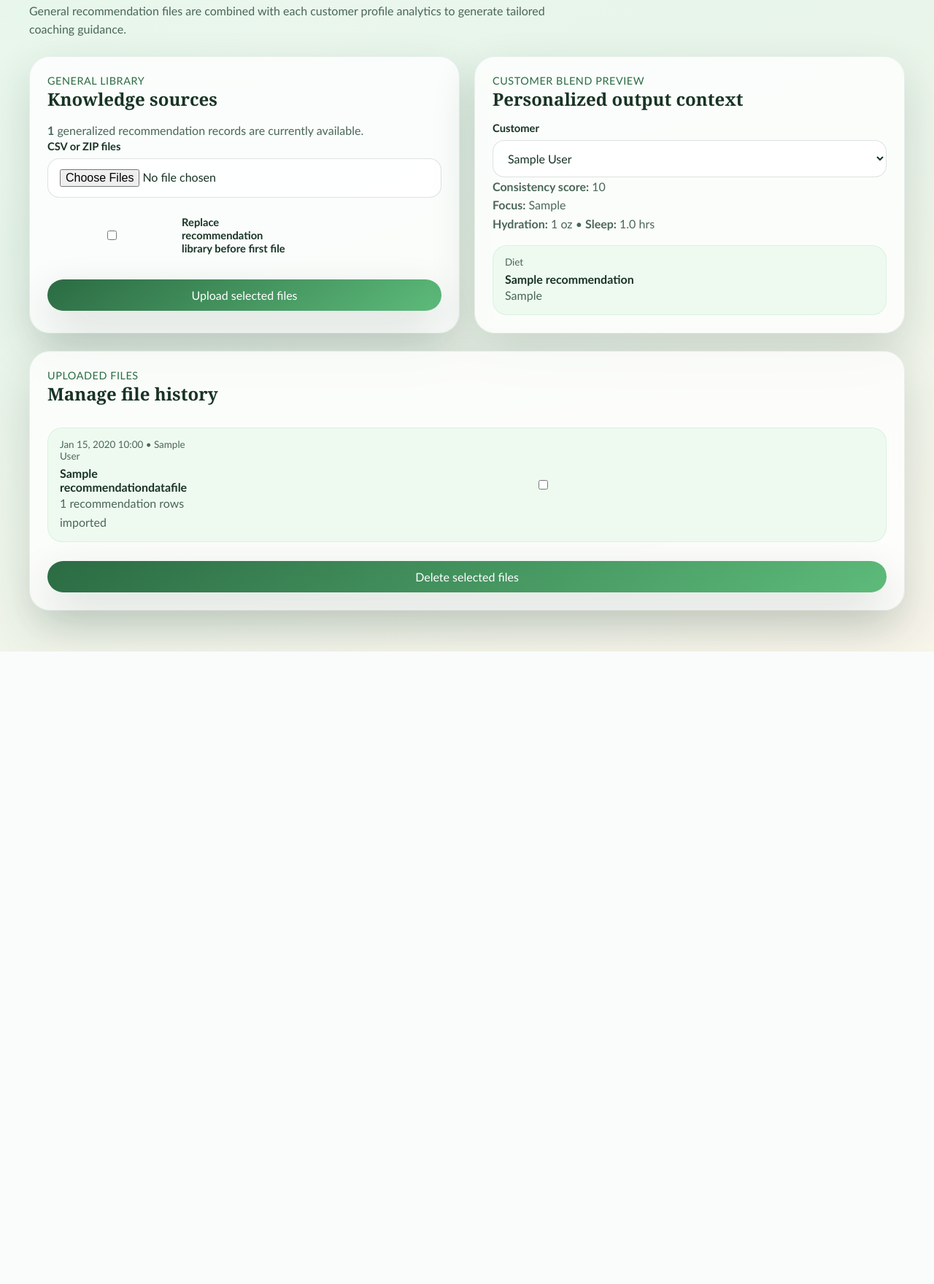
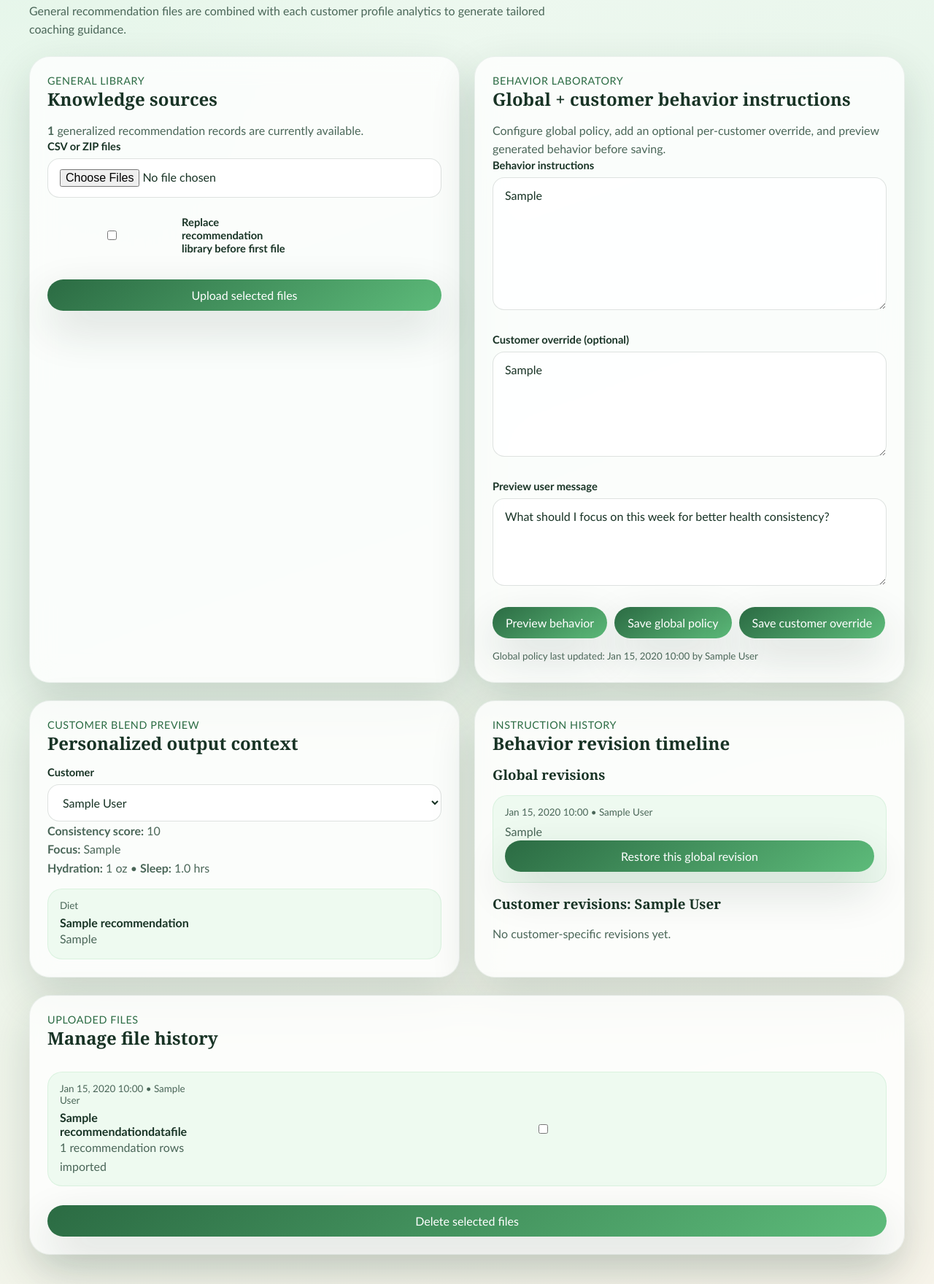
Before and after one commit to eskinn101/is4460-project, a Django app: page /employee/recommendation-files/ in a window 1280 px wide. Shown: the part 277-2037 px from the top of the page at 73% size. Before the commit the page ends 1170 px from the top, so only its background shows below. Run offline with Django 5.2, Linux system fonts and the light colour scheme; a user stored in the database is signed in; tables that the repository leaves empty hold one stand-in row (values such as "Sample post"); some libraries are stand-ins or nearby versions.

Commit message:
Large update on DB editor for HR

```diff
--- a/core/admin.py
+++ b/core/admin.py
@@ -1,7 +1,7 @@
 from django.contrib import admin
 from django.contrib.auth.admin import UserAdmin as DjangoUserAdmin
 
-from .models import ChatMessage, HealthGoal, HealthProfile, MealEntry, Recommendation, RecommendationDataFile, User
+from .models import BotBehaviorConfig, BotBehaviorRevision, ChatMessage, CustomerBotBehaviorOverride, HealthGoal, HealthProfile, MealEntry, Recommendation, RecommendationDataFile, User
 
 
 @admin.register(User)
@@ -15,4 +15,7 @@ admin.site.register(HealthGoal)
 admin.site.register(MealEntry)
 admin.site.register(Recommendation)
 admin.site.register(RecommendationDataFile)
+admin.site.register(BotBehaviorConfig)
+admin.site.register(CustomerBotBehaviorOverride)
+admin.site.register(BotBehaviorRevision)
 admin.site.register(ChatMessage)
--- a/core/forms.py
+++ b/core/forms.py
@@ -1,7 +1,7 @@
 from django import forms
 from django.utils import timezone
 
-from .models import ChatMessage, HealthProfile, MealEntry, Recommendation, User, Workout
+from .models import BotBehaviorConfig, ChatMessage, CustomerBotBehaviorOverride, HealthProfile, MealEntry, Recommendation, User, Workout
 
 
 class LoginForm(forms.Form):
@@ -173,6 +173,34 @@ class RecommendationMultiImportForm(forms.Form):
         return uploaded_files
 
 
+class BotBehaviorConfigForm(forms.ModelForm):
+    class Meta:
+        model = BotBehaviorConfig
+        fields = ["instructions"]
+        widgets = {
+            "instructions": forms.Textarea(
+                attrs={
+                    "rows": 8,
+                    "placeholder": "Example: prioritize hydration and sleep guidance first, keep responses under 120 words, and avoid medical advice.",
+                }
+            ),
+        }
+
+
+class CustomerBotBehaviorOverrideForm(forms.ModelForm):
+    class Meta:
+        model = CustomerBotBehaviorOverride
+        fields = ["instructions"]
+        widgets = {
+            "instructions": forms.Textarea(
+                attrs={
+                    "rows": 6,
+                    "placeholder": "Optional override for this customer: for example, emphasize sleep consistency before exercise tips.",
+                }
+            ),
+        }
+
+
 class ChatForm(forms.Form):
     channel = forms.ChoiceField(choices=ChatMessage.Channels.choices, widget=forms.HiddenInput())
     message = forms.CharField(widget=forms.Textarea(attrs={"rows": 4}))
--- a/core/views.py
+++ b/core/views.py
@@ -13,9 +13,9 @@ from django.db import transaction
 from django.utils import timezone
 from django.views.decorators.http import require_http_methods
 
-from .forms import AccountManagementForm, ChatForm, CustomerLoginForm, CustomerRegistrationForm, EmployeeLoginForm, EmployeeRegistrationForm, HealthProfileForm, MealEntryForm, ProfileForm, RecommendationForm, RecommendationMultiImportForm, WorkoutForm
-from .models import ChatMessage, HealthGoal, HealthProfile, Recommendation, RecommendationDataFile, User, Workout
-from .services import build_ai_guidance, build_chat_response, customer_analytics, customer_summary_payload, relevant_recommendations
+from .forms import AccountManagementForm, BotBehaviorConfigForm, ChatForm, CustomerBotBehaviorOverrideForm, CustomerLoginForm, CustomerRegistrationForm, EmployeeLoginForm, EmployeeRegistrationForm, HealthProfileForm, MealEntryForm, ProfileForm, RecommendationForm, RecommendationMultiImportForm, WorkoutForm
+from .models import BotBehaviorConfig, BotBehaviorRevision, ChatMessage, CustomerBotBehaviorOverride, HealthGoal, HealthProfile, Recommendation, RecommendationDataFile, User, Workout
+from .services import bot_behavior_instructions, build_ai_guidance, build_chat_response, customer_analytics, customer_summary_payload, relevant_recommendations
 
 
 PARTNER_DATA = [
@@ -549,12 +549,24 @@ def employee_dashboard(request):
 @require_http_methods(["GET", "POST"])
 def recommendation_files_view(request):
 	import_form = RecommendationMultiImportForm()
+	behavior_config = BotBehaviorConfig.objects.order_by("id").first() or BotBehaviorConfig.objects.create()
+	behavior_form = BotBehaviorConfigForm(instance=behavior_config, prefix="global")
 	selected_customer_id = request.GET.get("customer")
 	customers = User.objects.filter(role=User.Roles.CUSTOMER).order_by("first_name", "username")
 	selected_customer = customers.filter(pk=selected_customer_id).first() if selected_customer_id else customers.first()
+	selected_override = CustomerBotBehaviorOverride.objects.filter(user=selected_customer).first() if selected_customer else None
+	customer_behavior_form = CustomerBotBehaviorOverrideForm(instance=selected_override, prefix="customer")
+	preview_message = "What should I focus on this week for better health consistency?"
+	preview_output = None
 
 	if request.method == "POST":
 		action = None
+		post_customer_id = request.POST.get("customer_id")
+		if post_customer_id:
+			candidate_customer = customers.filter(pk=post_customer_id).first()
+			if candidate_customer:
+				selected_customer = candidate_customer
+				selected_override = CustomerBotBehaviorOverride.objects.filter(user=selected_customer).first()
 		try:
 			action = request.POST.get("action")
 		except RequestDataTooBig:
@@ -632,14 +644,136 @@ def recommendation_files_view(request):
 			messages.success(request, f"Deleted {deleted_count} file(s).")
 			return redirect("recommendation_files")
 
+		elif action == "save_behavior_instructions":
+			if not _is_hr_or_superuser(request.user):
+				messages.error(request, "Only HR or superusers can update bot behavior instructions.")
+				return redirect("recommendation_files")
+
+			behavior_form = BotBehaviorConfigForm(request.POST, instance=behavior_config, prefix="global")
+			customer_behavior_form = CustomerBotBehaviorOverrideForm(instance=selected_override, prefix="customer")
+			if behavior_form.is_valid():
+				updated_behavior = behavior_form.save(commit=False)
+				updated_behavior.updated_by = request.user
+				updated_behavior.save()
+				BotBehaviorRevision.objects.create(
+					scope=BotBehaviorRevision.Scopes.GLOBAL,
+					instructions=updated_behavior.instructions,
+					updated_by=request.user,
+				)
+				messages.success(request, "Bot behavior instructions updated.")
+				return redirect("recommendation_files")
+
+		elif action == "save_customer_behavior_override":
+			if not _is_hr_or_superuser(request.user):
+				messages.error(request, "Only HR or superusers can update customer behavior overrides.")
+				return redirect("recommendation_files")
+			if selected_customer is None:
+				messages.error(request, "Select a customer before saving an override.")
+				return redirect("recommendation_files")
+
+			behavior_form = BotBehaviorConfigForm(instance=behavior_config, prefix="global")
+			customer_behavior_form = CustomerBotBehaviorOverrideForm(request.POST, instance=selected_override, prefix="customer")
+			if customer_behavior_form.is_valid():
+				updated_override = customer_behavior_form.save(commit=False)
+				updated_override.user = selected_customer
+				updated_override.updated_by = request.user
+				updated_override.save()
+				BotBehaviorRevision.objects.create(
+					scope=BotBehaviorRevision.Scopes.CUSTOMER,
+					customer=selected_customer,
+					instructions=updated_override.instructions,
+					updated_by=request.user,
+				)
+				messages.success(request, "Customer behavior override updated.")
+				return redirect(f"{request.path}?customer={selected_customer.pk}")
+
+		elif action == "preview_behavior":
+			if selected_customer is None:
+				messages.error(request, "Select a customer before previewing behavior.")
+			else:
+				behavior_form = BotBehaviorConfigForm(request.POST, instance=behavior_config, prefix="global")
+				customer_behavior_form = CustomerBotBehaviorOverrideForm(request.POST, instance=selected_override, prefix="customer")
+				preview_message = request.POST.get("preview_message", preview_message).strip() or preview_message
+				if behavior_form.is_valid() and customer_behavior_form.is_valid():
+					preview_policy = bot_behavior_instructions(
+						user=selected_customer,
+						global_instructions=behavior_form.cleaned_data["instructions"],
+						customer_override=customer_behavior_form.cleaned_data["instructions"],
+					)
+					preview_output = build_ai_guidance(
+						selected_customer,
+						analytics=customer_analytics(selected_customer),
+						recommendations=relevant_recommendations(selected_customer),
+						incoming_message=preview_message,
+						purpose="behavior_preview",
+						behavior_instruction_override=preview_policy,
+					)
+				else:
+					messages.error(request, "Fix behavior form errors before previewing.")
+
+		elif action == "restore_behavior_revision":
+			if not _is_hr_or_superuser(request.user):
+				messages.error(request, "Only HR or superusers can restore behavior revisions.")
+				return redirect("recommendation_files")
+
+			revision_id = request.POST.get("revision_id")
+			revision = get_object_or_404(BotBehaviorRevision, pk=revision_id)
+
+			if revision.scope == BotBehaviorRevision.Scopes.GLOBAL:
+				behavior_config.instructions = revision.instructions
+				behavior_config.updated_by = request.user
+				behavior_config.save()
+				BotBehaviorRevision.objects.create(
+					scope=BotBehaviorRevision.Scopes.GLOBAL,
+					instructions=behavior_config.instructions,
+					updated_by=request.user,
+				)
+				messages.success(request, "Global behavior policy restored from revision.")
+				return redirect("recommendation_files")
+
+			restored_customer = revision.customer
+			if restored_customer is None:
+				messages.error(request, "Selected customer revision is missing its target customer.")
+				return redirect("recommendation_files")
+
+			restored_override, _ = CustomerBotBehaviorOverride.objects.get_or_create(user=restored_customer)
+			restored_override.instructions = revision.instructions
+			restored_override.updated_by = request.user
+			restored_override.save()
+			BotBehaviorRevision.objects.create(
+				scope=BotBehaviorRevision.Scopes.CUSTOMER,
+				customer=restored_customer,
+				instructions=restored_override.instructions,
+				updated_by=request.user,
+			)
+			messages.success(request, "Customer behavior override restored from revision.")
+			return redirect(f"{request.path}?customer={restored_customer.pk}")
+
+		if action not in {"preview_behavior", "save_behavior_instructions", "save_customer_behavior_override"}:
+			behavior_form = BotBehaviorConfigForm(instance=behavior_config, prefix="global")
+			customer_behavior_form = CustomerBotBehaviorOverrideForm(instance=selected_override, prefix="customer")
+
 	selected_analytics = customer_analytics(selected_customer) if selected_customer else None
 	selected_recommendations = relevant_recommendations(selected_customer, limit=5) if selected_customer else []
+	global_revisions = BotBehaviorRevision.objects.filter(scope=BotBehaviorRevision.Scopes.GLOBAL).select_related("updated_by")[:8]
+	customer_revisions = (
+		BotBehaviorRevision.objects.filter(scope=BotBehaviorRevision.Scopes.CUSTOMER, customer=selected_customer).select_related("updated_by")[:8]
+		if selected_customer
+		else []
+	)
 
 	return render(
 		request,
 		"core/recommendation_files.html",
 		{
 			"import_form": import_form,
+			"behavior_form": behavior_form,
+			"customer_behavior_form": customer_behavior_form,
+			"behavior_config": behavior_config,
+			"global_revisions": global_revisions,
+			"customer_revisions": customer_revisions,
+			"preview_message": preview_message,
+			"preview_output": preview_output,
 			"uploaded_files": RecommendationDataFile.objects.select_related("uploaded_by").all(),
 			"customers": customers,
 			"selected_customer": selected_customer,
--- /dev/null
+++ b/media/recommendation_uploads/recommendations.csv
@@ -0,0 +1,3 @@
+title,category,guidance,analytics_focus
+Hydration Reset,Wellness,Drink water before each meal,hydration
+Strength Basics,Exercise,Schedule three short workouts,mobility
--- /dev/null
+++ b/media/recommendation_uploads/recommendations_o0PVYpO.csv
@@ -0,0 +1,2 @@
+title,category,guidance,analytics_focus
+New Wellness Plan,Wellness,Focus on sleep consistency,recovery
--- a/templates/core/recommendation_files.html
+++ b/templates/core/recommendation_files.html
@@ -43,6 +43,56 @@
   </article>
 
   <article class="panel">
+    <div class="kicker">Behavior laboratory</div>
+    <h2>Global + customer behavior instructions</h2>
+    <p>
+      Configure global policy, add an optional per-customer override, and preview generated behavior before saving.
+    </p>
+    {% if can_manage_files %}
+      <form method="post">
+        {% csrf_token %}
+        <input type="hidden" name="customer_id" value="{% if selected_customer %}{{ selected_customer.id }}{% endif %}">
+        <div>
+          <label for="{{ behavior_form.instructions.id_for_label }}">Behavior instructions</label>
+          {{ behavior_form.instructions }}
+          {% if behavior_form.instructions.errors %}
+            <small>{{ behavior_form.instructions.errors|join:", " }}</small>
+          {% endif %}
+        </div>
+        <div style="margin-top: 14px;">
+          <label for="{{ customer_behavior_form.instructions.id_for_label }}">Customer override (optional)</label>
+          {{ customer_behavior_form.instructions }}
+          {% if customer_behavior_form.instructions.errors %}
+            <small>{{ customer_behavior_form.instructions.errors|join:", " }}</small>
+          {% endif %}
+        </div>
+        <div style="margin-top: 14px;">
+          <label for="preview_message">Preview user message</label>
+          <textarea id="preview_message" name="preview_message" rows="3">{{ preview_message }}</textarea>
+        </div>
+        <div style="display: flex; gap: 10px; margin-top: 12px; flex-wrap: wrap;">
+          <button type="submit" name="action" value="preview_behavior">Preview behavior</button>
+          <button type="submit" name="action" value="save_behavior_instructions">Save global policy</button>
+          <button type="submit" name="action" value="save_customer_behavior_override" {% if not selected_customer %}disabled{% endif %}>Save customer override</button>
+        </div>
+      </form>
+      <p style="margin-top: 10px;"><small>Global policy last updated: {{ behavior_config.updated_at|date:"M d, Y H:i" }}{% if behavior_config.updated_by %} by {{ behavior_config.updated_by.get_full_name|default:behavior_config.updated_by.username }}{% endif %}</small></p>
+    {% else %}
+      <p>{{ behavior_config.instructions }}</p>
+    {% endif %}
+
+    {% if preview_output %}
+      <hr style="margin: 20px 0; border: 0; border-top: 1px solid rgba(13, 26, 38, 0.12);">
+      <h3 style="margin: 0 0 8px 0;">Preview result</h3>
+      <p><strong>Summary:</strong> {{ preview_output.summary }}</p>
+      <p><strong>Health tip:</strong> {{ preview_output.health_tip }}</p>
+      <p><strong>Chat reply:</strong> {{ preview_output.chat_reply }}</p>
+    {% endif %}
+  </article>
+</section>
+
+<section class="grid-2" style="margin-top: 24px;">
+  <article class="panel">
     <div class="kicker">Customer blend preview</div>
     <h2>Personalized output context</h2>
     <form method="get">
@@ -76,6 +126,51 @@
     {% else %}
       <p>No customer records available for preview.</p>
     {% endif %}
+  </article>
+
+  <article class="panel">
+    <div class="kicker">Instruction history</div>
+    <h2>Behavior revision timeline</h2>
+    <h3 style="margin-bottom: 8px;">Global revisions</h3>
+    <div class="list-stack">
+      {% for revision in global_revisions %}
+        <article class="list-item">
+          <small>{{ revision.created_at|date:"M d, Y H:i" }}{% if revision.updated_by %} • {{ revision.updated_by.get_full_name|default:revision.updated_by.username }}{% endif %}</small>
+          <p>{{ revision.instructions|truncatechars:220 }}</p>
+          {% if can_manage_files %}
+            <form method="post">
+              {% csrf_token %}
+              <input type="hidden" name="action" value="restore_behavior_revision">
+              <input type="hidden" name="revision_id" value="{{ revision.id }}">
+              <button type="submit">Restore this global revision</button>
+            </form>
+          {% endif %}
+        </article>
+      {% empty %}
+        <p>No global revisions yet.</p>
+      {% endfor %}
+    </div>
+
+    <h3 style="margin: 16px 0 8px 0;">Customer revisions{% if selected_customer %}: {{ selected_customer.get_full_name|default:selected_customer.username }}{% endif %}</h3>
+    <div class="list-stack">
+      {% for revision in customer_revisions %}
+        <article class="list-item">
+          <small>{{ revision.created_at|date:"M d, Y H:i" }}{% if revision.updated_by %} • {{ revision.updated_by.get_full_name|default:revision.updated_by.username }}{% endif %}</small>
+          <p>{{ revision.instructions|default:"(empty override)"|truncatechars:220 }}</p>
+          {% if can_manage_files %}
+            <form method="post">
+              {% csrf_token %}
+              <input type="hidden" name="action" value="restore_behavior_revision">
+              <input type="hidden" name="customer_id" value="{% if selected_customer %}{{ selected_customer.id }}{% endif %}">
+              <input type="hidden" name="revision_id" value="{{ revision.id }}">
+              <button type="submit">Restore this customer revision</button>
+            </form>
+          {% endif %}
+        </article>
+      {% empty %}
+        <p>No customer-specific revisions yet.</p>
+      {% endfor %}
+    </div>
   </article>
 </section>
 
```
Also changed, not shown: core/models.py (+48 -0 lines), core/services.py (+39 -2 lines), core/tests.py (+203 -1 lines), core/migrations/0006_botbehaviorconfig.py (added), core/migrations/0007_behavior_revisions_and_customer_overrides.py (added), 1 other file.
